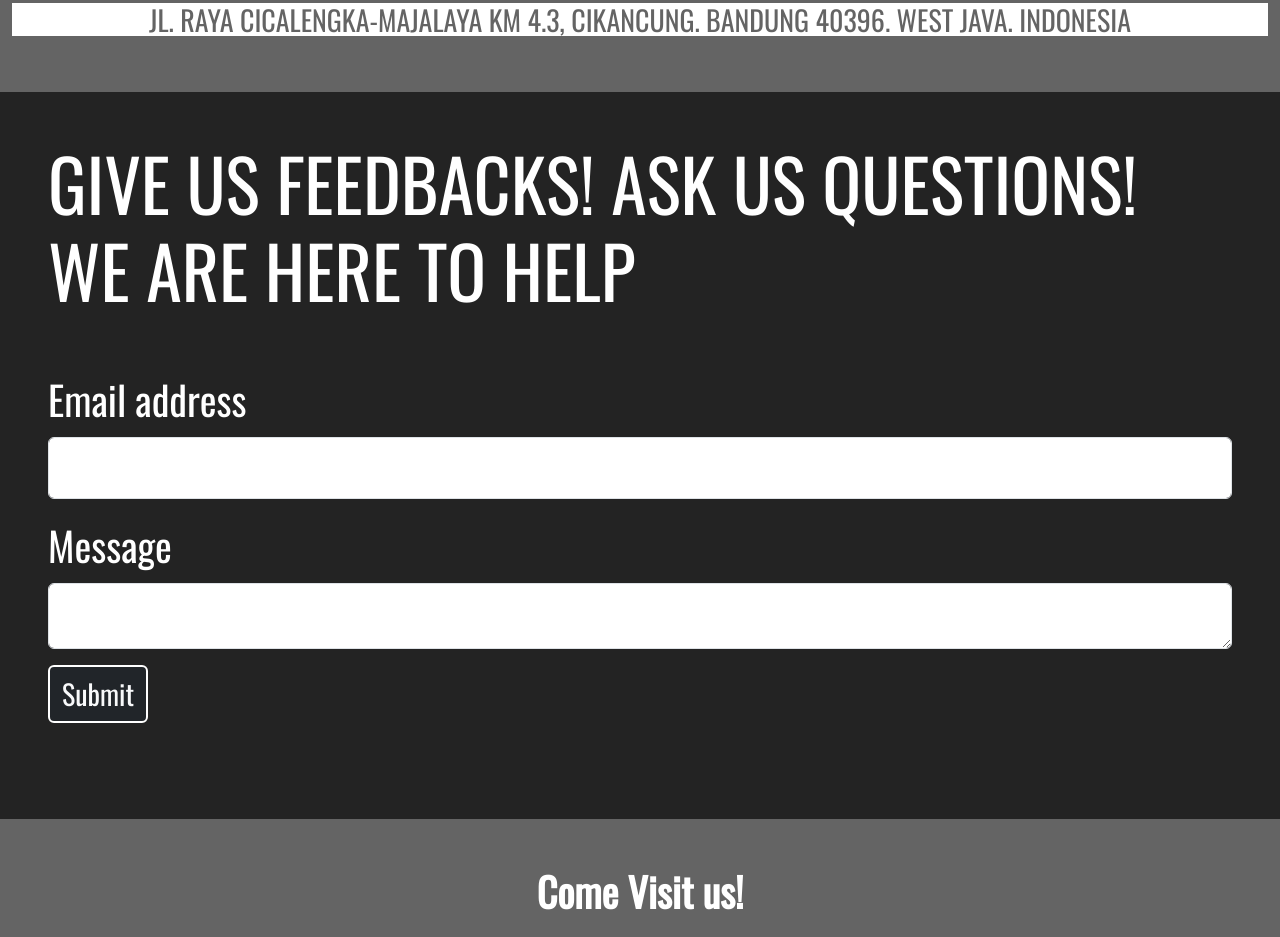
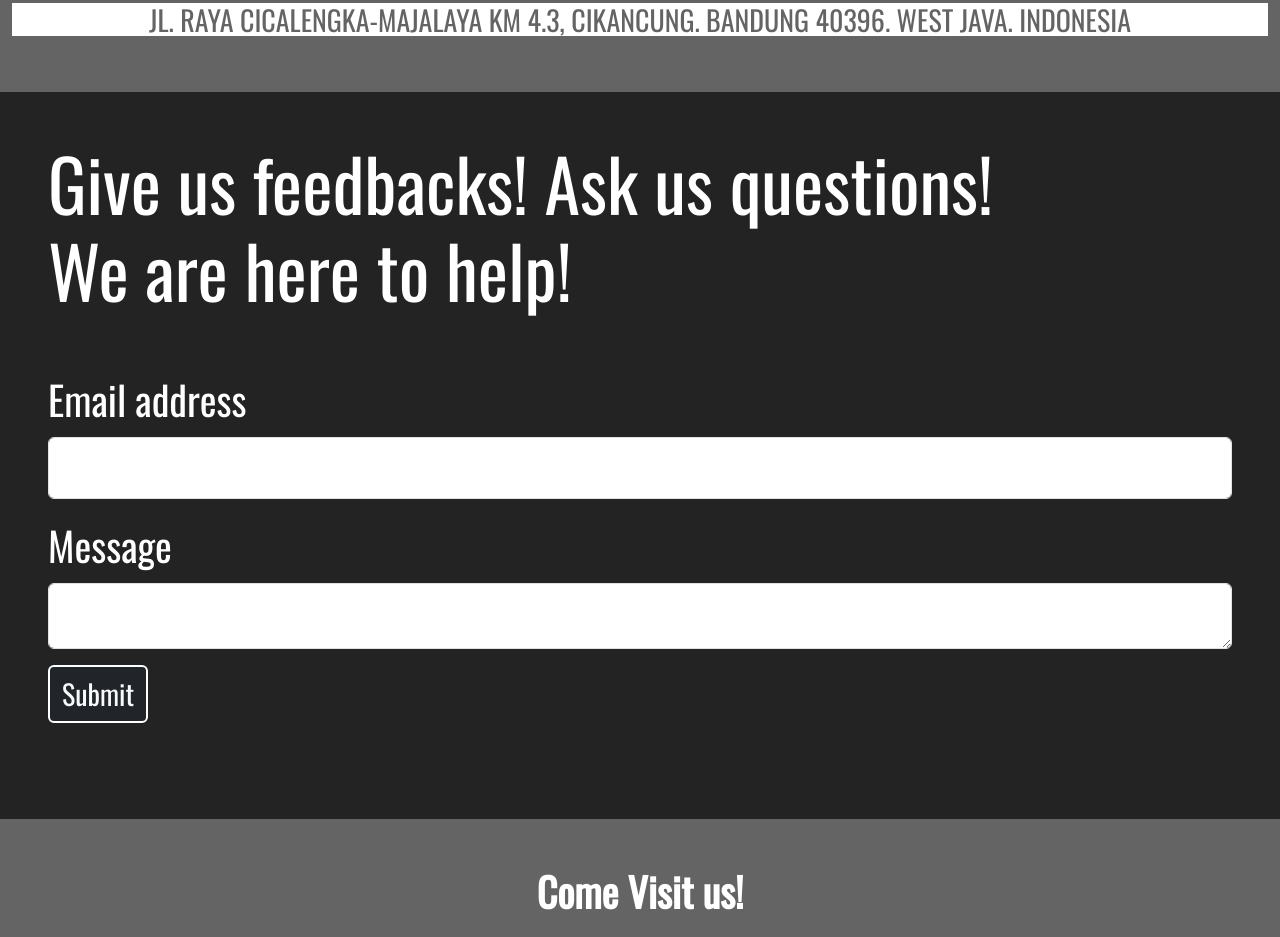
Before and after one commit to Fujito-sketch/Fujito-sketch.github.io, a plain HTML site: page contact.html in a window 1280 px wide. Shown: the part 778-1715 px from the top of the page. Drawn offline with nearby package versions, Linux system fonts and the light colour scheme; grey boxes are pictures that could not be loaded.

Commit message:
capitalize form header

```diff
--- a/contact.html
+++ b/contact.html
@@ -142,9 +142,9 @@
 
             <div class="widgets mt-5 pt-5 pb-5">
               <h1 class="display-2 ms-5">
-                GIVE US FEEDBACKS! ASK US QUESTIONS!
+                Give us feedbacks! Ask us questions!
                 <br>
-                WE ARE HERE TO HELP
+                We are here to help!
               </h1>
               <form class="ms-5 me-5 pt-5 pb-5">
                 <div class="mb-3">
```
